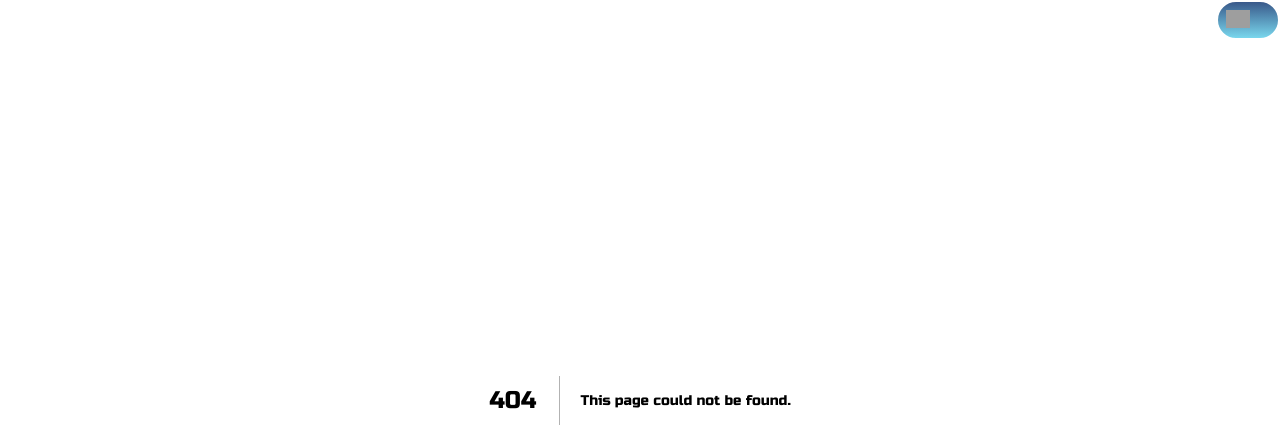
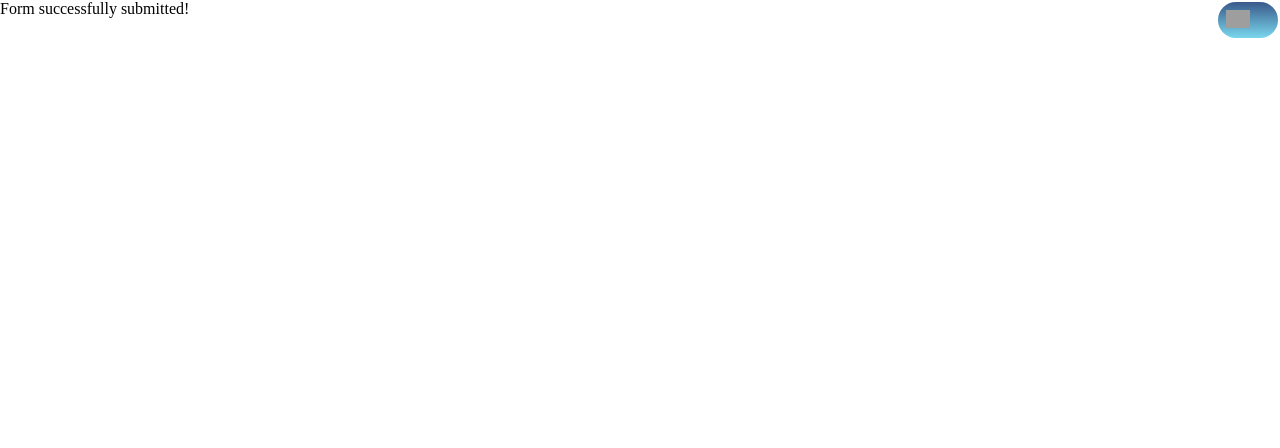
Before and after one commit to phuonganguyen/my-blog, a Next.js app: page /success in a window 1280 px wide. Before the commit this address had no page. Shown: the top 448 px of the page. Built offline with nearby package versions, Linux system fonts and the light colour scheme; grey boxes are pictures that could not be loaded.

Commit message:
add netlify form

```diff
--- a/src/components/ContactForm.tsx
+++ b/src/components/ContactForm.tsx
@@ -57,7 +57,7 @@ const ContactForm: FunctionComponent = () => {
     return (
         <>
             <Title>Get In Touch</Title>
-            <form name="contact" method="POST" data-netlify="true">
+            <form name="contact" action="/success" method="POST" data-netlify="true">
                 <input type="hidden" name="form-name" value="contact" />
 
                 <label htmlFor="name">Name</label>
--- /dev/null
+++ b/src/pages/success.tsx
@@ -0,0 +1,3 @@
+export default function Success() {
+    return <div>Form successfully submitted!</div>;
+}
```
